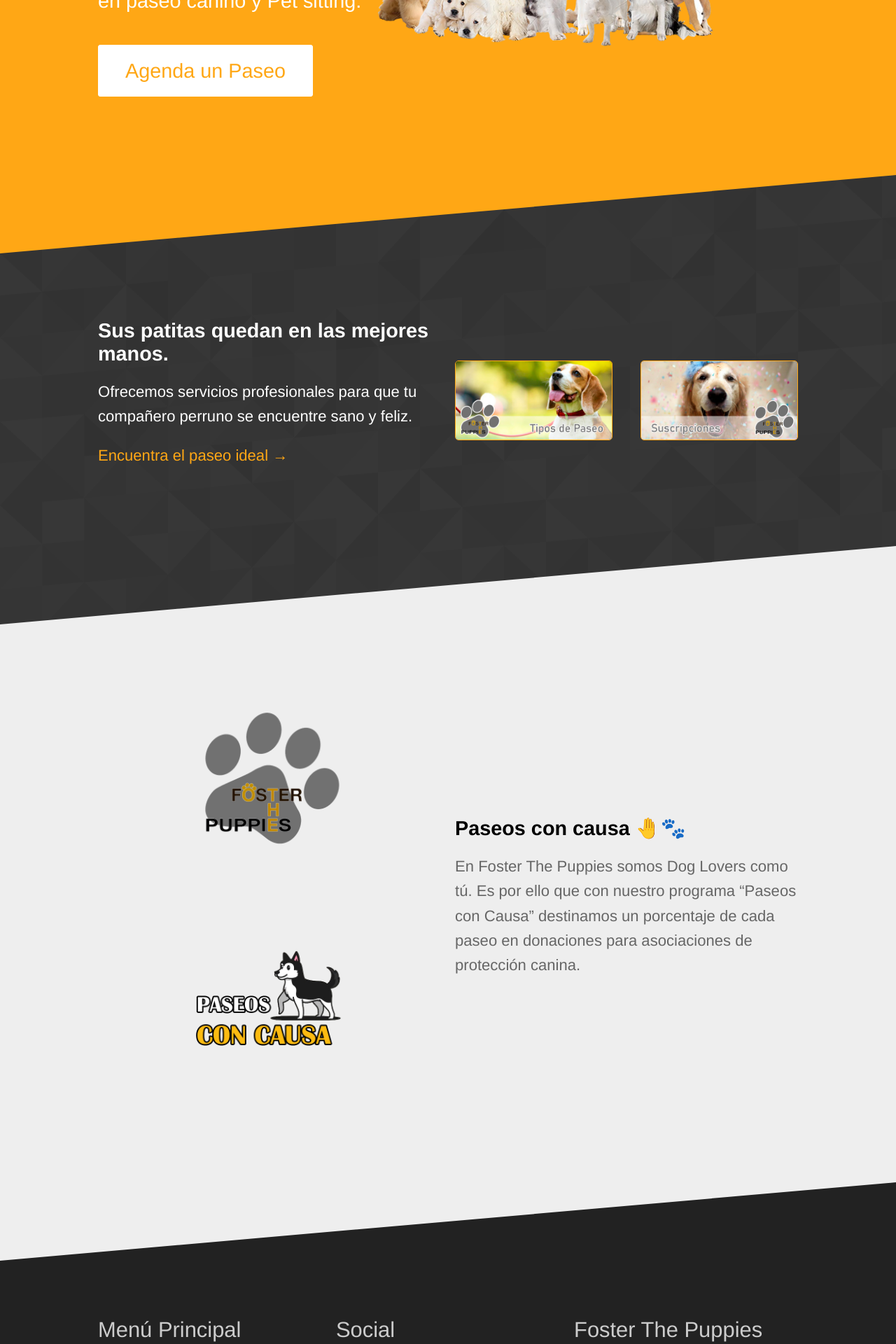
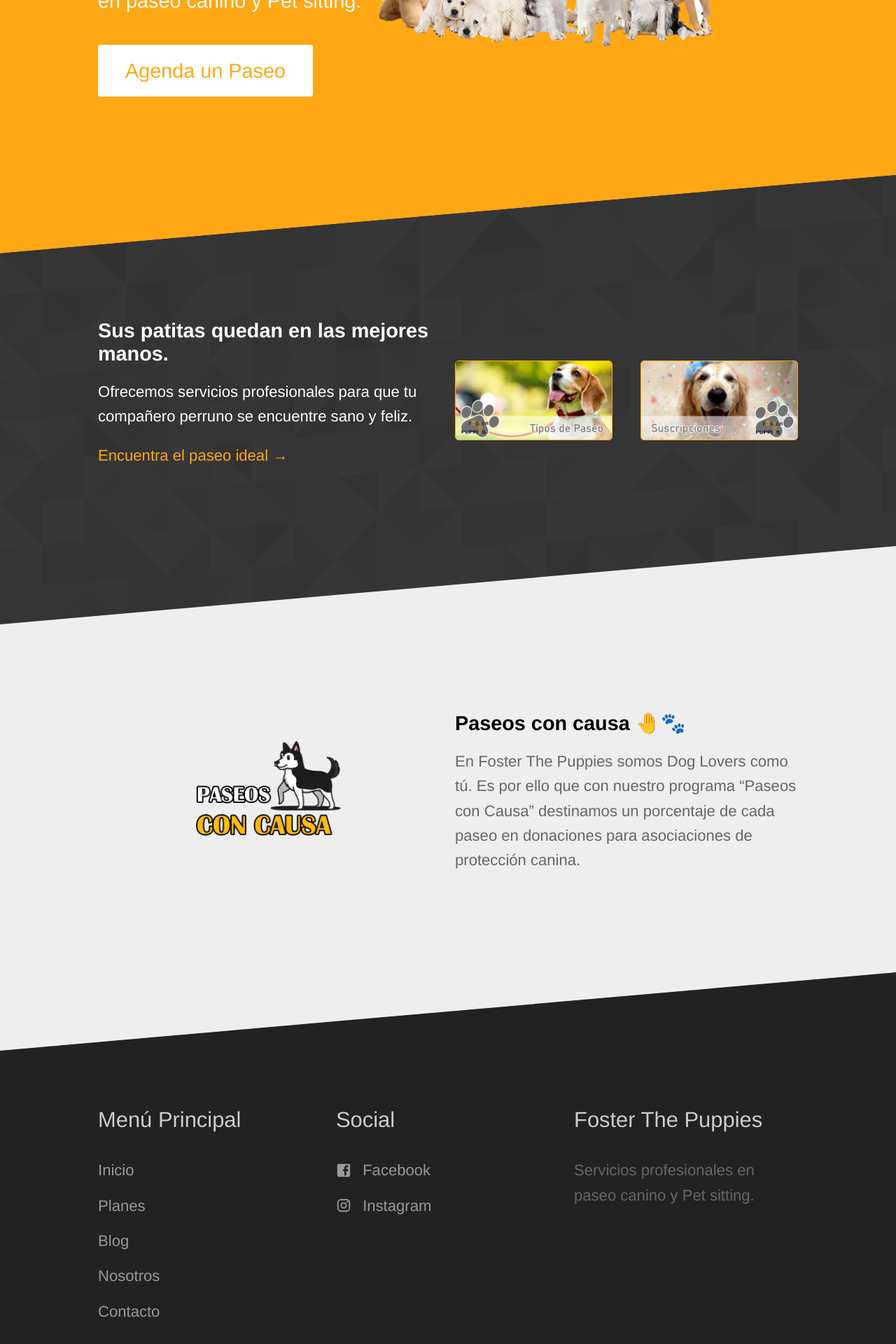
Before and after one commit to FosterThe/Foster, a Jekyll site: the page built from index.html, in a window 1280 px wide. Shown: the part 426-2346 px from the top of the page at 70% size. Built offline with Jekyll 4.4.1, drawn with Linux system fonts in a browser that asks for light colours.

Commit message:
Update index.html

```diff
--- a/index.html
+++ b/index.html
@@ -32,7 +32,6 @@ title: Foster The Puppies
 	<div class="container halves">
 		<div>
 			<ul class="image-list">
-				<li><img src="{{ site.baseurl }}/images/Huellita.png" width="250" style="margin-bottom: 40px;"></li>
 				<li><img src="{{ site.baseurl }}/images/Causa.png" width="300"></li>
 			</ul>
 		</div>
```
